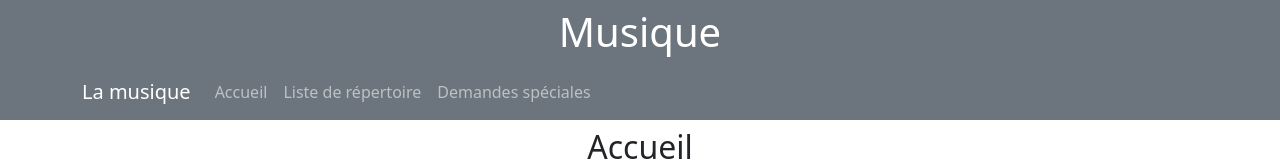
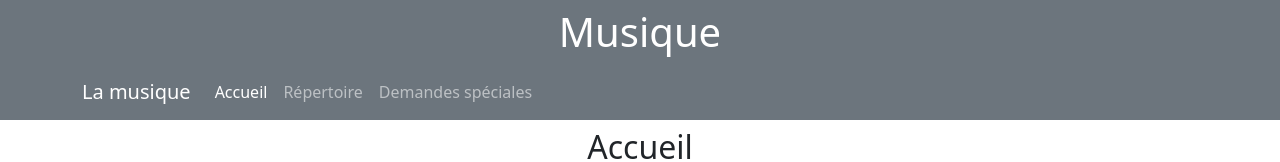
Before and after one commit to Sam-Existence/WebIII_TP, a React (Create React App) app in the folder frontend/: page / in a window 1280 px wide. Shown: the top 162 px of the page. Built offline with nearby package versions, Linux system fonts and the light colour scheme.

Commit message:
Modificatons esthétiques

```diff
--- a/frontend/package.json
+++ b/frontend/package.json
@@ -13,6 +13,7 @@
     "react-bootstrap-icons": "^1.10.3",
     "react-dom": "^18.2.0",
     "react-icons": "^5.0.1",
+    "react-router-bootstrap": "^0.26.2",
     "react-router-dom": "^6.21.3",
     "react-scripts": "5.0.1",
     "web-vitals": "^2.1.4"
--- a/frontend/src/composants/BarreNavigation.js
+++ b/frontend/src/composants/BarreNavigation.js
@@ -4,6 +4,7 @@ import {
     Nav,
     Container
 } from 'react-bootstrap';
+import { LinkContainer } from 'react-router-bootstrap'
 
 export const BarreNavigation = ({ type="client" }) => {
     let navbarElements;
@@ -12,9 +13,9 @@ export const BarreNavigation = ({ type="client" }) => {
         case "client":
             navbarElements =
             <>
-                <Nav.Link href="/">Accueil</Nav.Link>
-                <Nav.Link href="/repertoire">Liste de répertoire</Nav.Link>
-                <Nav.Link href="/demandes-speciales">Demandes spéciales</Nav.Link>
+                <LinkContainer to="/"><Nav.Link>Accueil</Nav.Link></LinkContainer>
+                <LinkContainer to="/repertoire"><Nav.Link>Répertoire</Nav.Link></LinkContainer>
+                <LinkContainer to="/demandes-speciales"><Nav.Link>Demandes spéciales</Nav.Link></LinkContainer>
             </>
             break;
 
@@ -22,7 +23,8 @@ export const BarreNavigation = ({ type="client" }) => {
             navbarElements =
             <>
                 <Nav.Link href="/admin">Accueil</Nav.Link>
-                <Nav.Link href="/admin/repertoire">Liste de répertoire</Nav.Link>
+                <LinkContainer to="/admin/repertoire"><Nav.Link>Répertoire</Nav.Link></LinkContainer>
+                <LinkContainer to="/admin/demandes-speciales"><Nav.Link>Demandes spéciales</Nav.Link></LinkContainer>
             </>
             break;
 
--- a/frontend/src/pages/PageRepertoire.js
+++ b/frontend/src/pages/PageRepertoire.js
@@ -13,7 +13,7 @@ export const PageRepertoire = () => {
 
     return (
         <main>
-            <h2 className="text-center">Liste de répertoire</h2>
+            <h2 className="text-center">Répertoire</h2>
             <TableauRepertoire repertoires={repertoires} />
         </main>
     );
```
Also changed, not shown: 1 other file (tests, documents, lock files or other folders).
